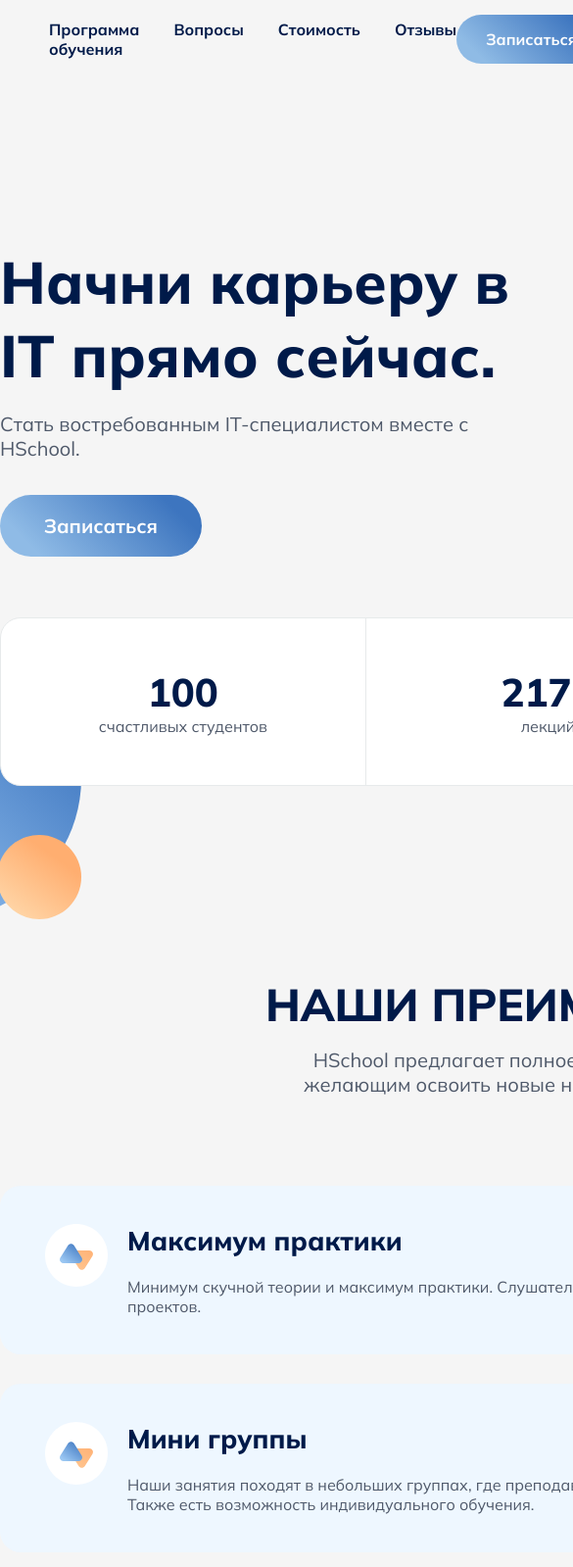
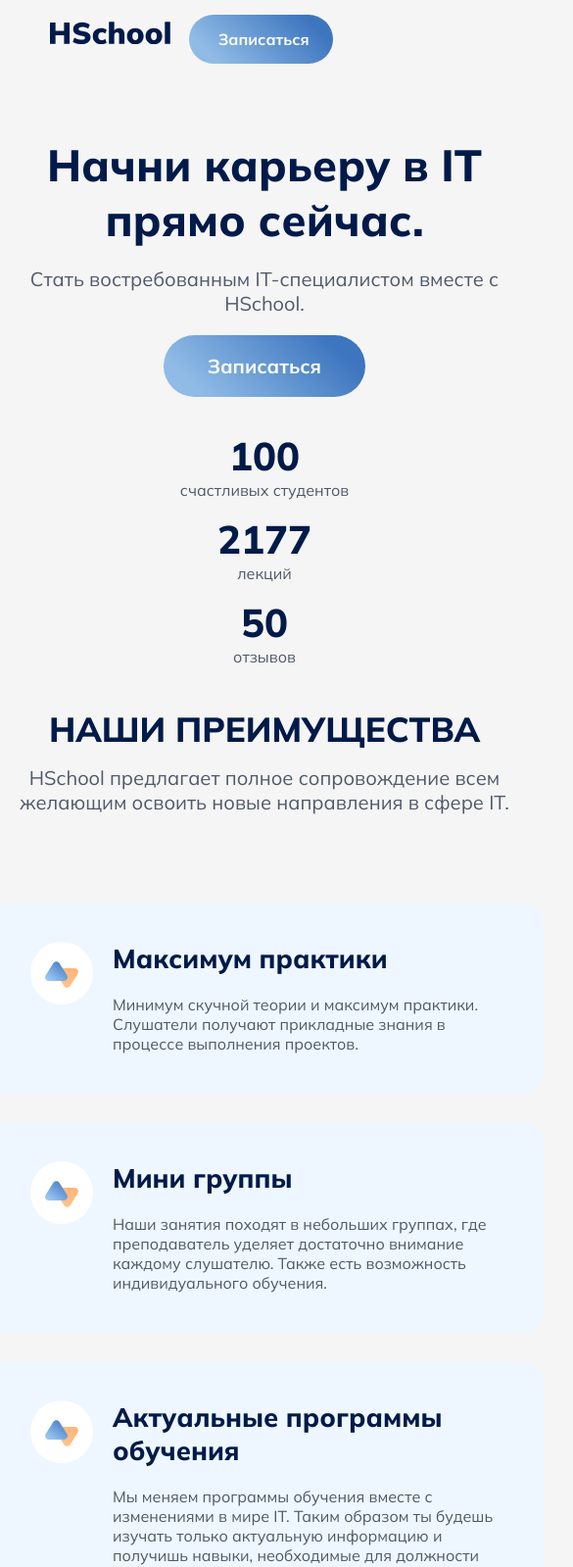
Before and after one commit to KateZzh/Preview-card, a plain HTML site: page index.html in a window 390 px wide. Shown: the top 1599 px of the page at 98% size, 585 px wide, since content can reach past the window. Drawn offline with Linux system fonts and the light colour scheme.

Commit message:
added adaptive

```diff
--- a/index.html
+++ b/index.html
@@ -57,7 +57,7 @@
       <section class="advantages">
         <h2>НАШИ ПРЕИМУЩЕСТВА</h2>
 
-        <p class="text1">
+        <p class="offer">
           HSchool предлагает полное сопровождение всем желающим освоить новые
           направления в сфере IT.
         </p>
@@ -65,7 +65,7 @@
         <div class="key-advantages">
           <div class="img-point"></div>
 
-          <div class="text2">
+          <div class="info">
             <h4>Максимум практики</h4>
             <p>
               Минимум скучной теории и максимум практики. Слушатели получают
@@ -77,10 +77,12 @@
         <div class="key-advantages">
           <div class="img-point"></div>
 
-          <div class="text2">
+          <div class="info">
             <h4>Мини группы</h4>
             <p>
-              Наши занятия походят в небольших группах, где преподаватель уделяет достаточно внимание каждому слушателю. Также есть возможность индивидуального обучения.
+              Наши занятия походят в небольших группах, где преподаватель
+              уделяет достаточно внимание каждому слушателю. Также есть
+              возможность индивидуального обучения.
             </p>
           </div>
         </div>
@@ -88,10 +90,12 @@
         <div class="key-advantages">
           <div class="img-point"></div>
 
-          <div class="text2">
+          <div class="info">
             <h4>Актуальные программы обучения</h4>
             <p>
-              Мы меняем программы обучения вместе с изменениями в мире IT. Таким образом ты будешь изучать только актуальную информацию и получишь навыки, необходимые для должности Senior JS Developer.
+              Мы меняем программы обучения вместе с изменениями в мире IT. Таким
+              образом ты будешь изучать только актуальную информацию и получишь
+              навыки, необходимые для должности Senior JS Developer.
             </p>
           </div>
         </div>
@@ -99,20 +103,21 @@
         <div class="key-advantages">
           <div class="img-point"></div>
 
-          <div class="text2">
+          <div class="info">
             <h4>Всестороннее развитие</h4>
             <p>
-              Мы поможем тебе прокачать soft skills, чтобы помочь легко проходить собеседования, эффективно работать в команде и вырабатывать необходимые личностные качества для карьерного роста.
+              Мы поможем тебе прокачать soft skills, чтобы помочь легко
+              проходить собеседования, эффективно работать в команде и
+              вырабатывать необходимые личностные качества для карьерного роста.
             </p>
           </div>
         </div>
 
-          <div class="img-symbol"></div>
+        <div class="img-symbol"></div>
 
-          <h3>Запишись прямо сейчас</h3>
+        <h3>Запишись прямо сейчас</h3>
 
-          <div class="btn">Записаться</div>
-        </div>
+        <div class="btn">Записаться</div>
       </section>
     </main>
 
--- a/style.css
+++ b/style.css
@@ -107,18 +107,18 @@ header nav p:not(:last-child) {
   left: 120px;
 }
 
-.introductory h1 {
+.introductory .info h1 {
   font: 800 60px "Mulish";
   color: #001a49;
 }
 
-.introductory p {
+.introductory .info p {
   font: 400 20px "Mulish";
   color: #4f596a;
   margin-top: 20px;
 }
 
-.introductory .btn {
+.introductory .info .btn {
   background: linear-gradient(44.11deg, #8fbbe6 15.75%, #3d75bf 84.63%);
   border-radius: 33px;
   width: 206px;
@@ -194,11 +194,11 @@ top: 20px;
   margin-top: 194px;
 }
 
-.advantages .text1 {
+.advantages .offer {
   font: 400 20px "Mulish";
   color: #4f596a;
   text-align: center;
-  width: 560px;
+  max-width: 560px;
   margin: 15px 0 61px;
 }
 
@@ -207,8 +207,8 @@ top: 20px;
   background: #eef7ff;
   mix-blend-mode: normal;
   border-radius: 21px;
-  height: 172px;
-  width: 100%;
+  /* height: 172px; */
+  /* width: 100%; */
   margin-top: 30px;
 }
 
@@ -221,16 +221,20 @@ top: 20px;
   margin: 39px 20px 69px 46px;
 }
 
-.advantages .key-advantages .text2 h4 {
+.advantages .key-advantages .info {
+  max-width: 990px;
+}
+
+.advantages .key-advantages .info h4 {
   font: 800 27px "Mulish";
   color: #001a49;
   padding-top: 39px;
 }
 
-.advantages .key-advantages .text2 p {
+.advantages .key-advantages .info p {
   font: 400 16px "Mulish";
   color: #4f596a;
-  width: 960px;
+  max-width: 960px;
   padding: 20px 0 41px;
 }
 
@@ -252,8 +256,8 @@ top: 20px;
 .advantages .btn {
   background: linear-gradient(44.11deg, #8fbbe6 15.75%, #3d75bf 84.63%);
   border-radius: 33px;
-  font: 700 20px 'Mulish';
-  color: #FFFFFF;
+  font: 700 20px "Mulish";
+  color: #ffffff;
   width: 206px;
   text-align: center;
   padding: 20px 0;
@@ -277,12 +281,124 @@ width: 330px;
 }
 
 footer .contacts p {
-  font: 500 27px 'Mulish';
+  font: 500 27px "Mulish";
   color: #707070;
 }
 
 footer p {
-  font: 500 28px 'Mulish';
+  font: 500 28px "Mulish";
   color: #707070;
   padding-top: 16px;
 }
+
+/* ---------@media 900px--------- */
+
+@media screen and (max-width: 900px) {
+  header {
+    width: 100%;
+  }
+
+  header nav {
+    display: none;
+  }
+
+  .introductory {
+    margin-top: 100px;
+    flex-direction: column;
+    align-items: center;
+  }
+
+  .introductory .info h1 {
+    font-size: 45px;
+    text-align: center;
+  }
+
+  .introductory .info p {
+    text-align: center;
+  }
+
+  .introductory .info .btn {
+    margin: 20px auto;
+  }
+
+  .introductory .img-video {
+    display: none;
+  }
+
+  .statistics .img-bubbles {
+    display: none;
+  }
+
+  .statistics .wrapper {
+    flex-direction: column;
+    background-color: #f5f5f5;
+    border-width: 0;
+    align-items: center;
+  }
+
+  .statistics .wrapper h2 {
+    margin-top: 15px;
+  }
+
+  .statistics .wrapper div:not(:last-child) {
+    border-width: 0;
+  }
+
+  .advantages h2 {
+    font-size: 35px;
+    margin-top: 125px;
+  }
+
+  .advantages .key-advantages .info p {
+    width: 900px;
+    max-width: 90%;
+  }
+
+  .advantages .img-symbol {
+    width: 100px;
+    height: 100px;
+    margin-top: 50px;
+  }
+
+  .advantages h3 {
+    font-size: 30px;
+  }
+}
+
+/* ---------@media 440px--------- */
+
+@media screen and (max-width: 440px) {
+  body {
+    max-width: 540px;
+  }
+
+  .introductory {
+    margin-top: 140px;
+  }
+
+  .advantages .key-advantages .info {
+    width: 440px;
+    max-width: 90%;
+  }
+
+  .advantages .btn {
+    margin-top: 25px;
+  }
+
+  footer {
+    margin: 80px 0 30px;
+  }
+
+  footer .contacts .img-logo2 {
+    height: 40px;
+    width: 231px;
+  }
+
+  footer .contacts p {
+    font-size: 20px;
+  }
+
+  footer p {
+    font-size: 21px;
+  }
+}
```
Lines whose indentation alone changed are shown as unchanged.
